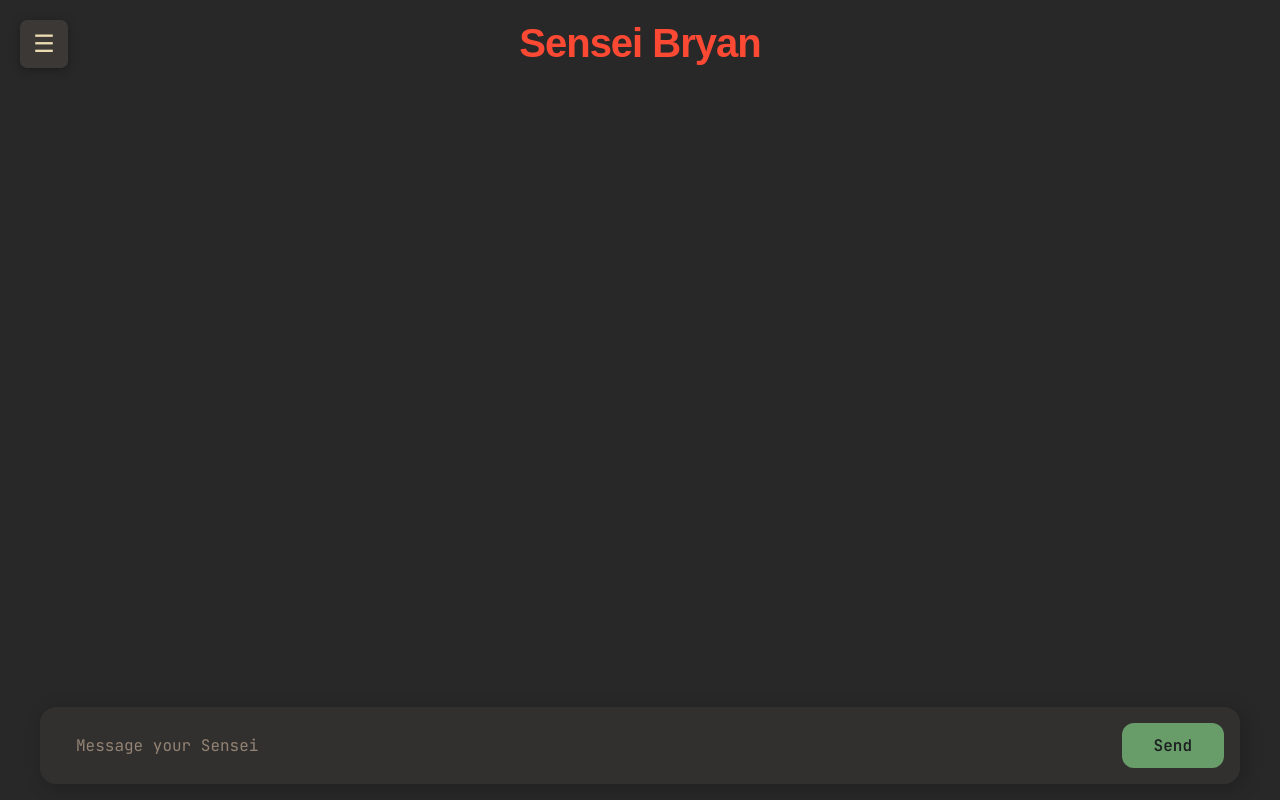
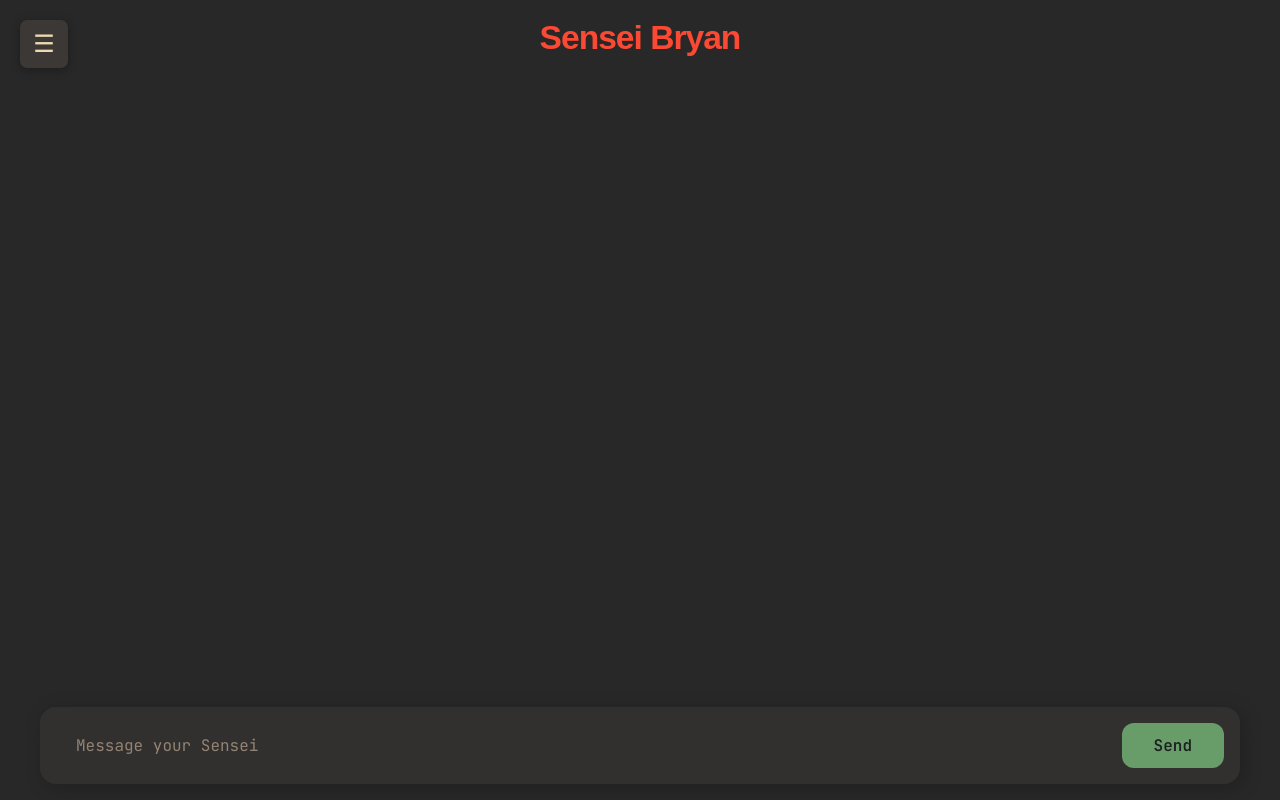
Before and after one commit to sudonym-i/sensei_bryan, a React (Create React App) app in the folder sensei-bryan/: page / in a window 1280 px wide. Built offline with nearby package versions, Linux system fonts and the light colour scheme; a web font is replaced by a local one.

Commit message:
changed header size to be less annoying

```diff
--- a/sensei-bryan/src/App.css
+++ b/sensei-bryan/src/App.css
@@ -19,7 +19,7 @@
 
 .App-header {
   display: flex;
-  padding: 0.3em;
+  padding: 0.2em;
   flex-direction: row;
   align-items: center;
   justify-content: space-around;
@@ -29,7 +29,7 @@
 }
 
 .titleText {
-  font-size: 2.5rem;
+  font-size: 2.1rem;
   font-weight: 600;
   color: #fb4934;
   margin: 0;
```
